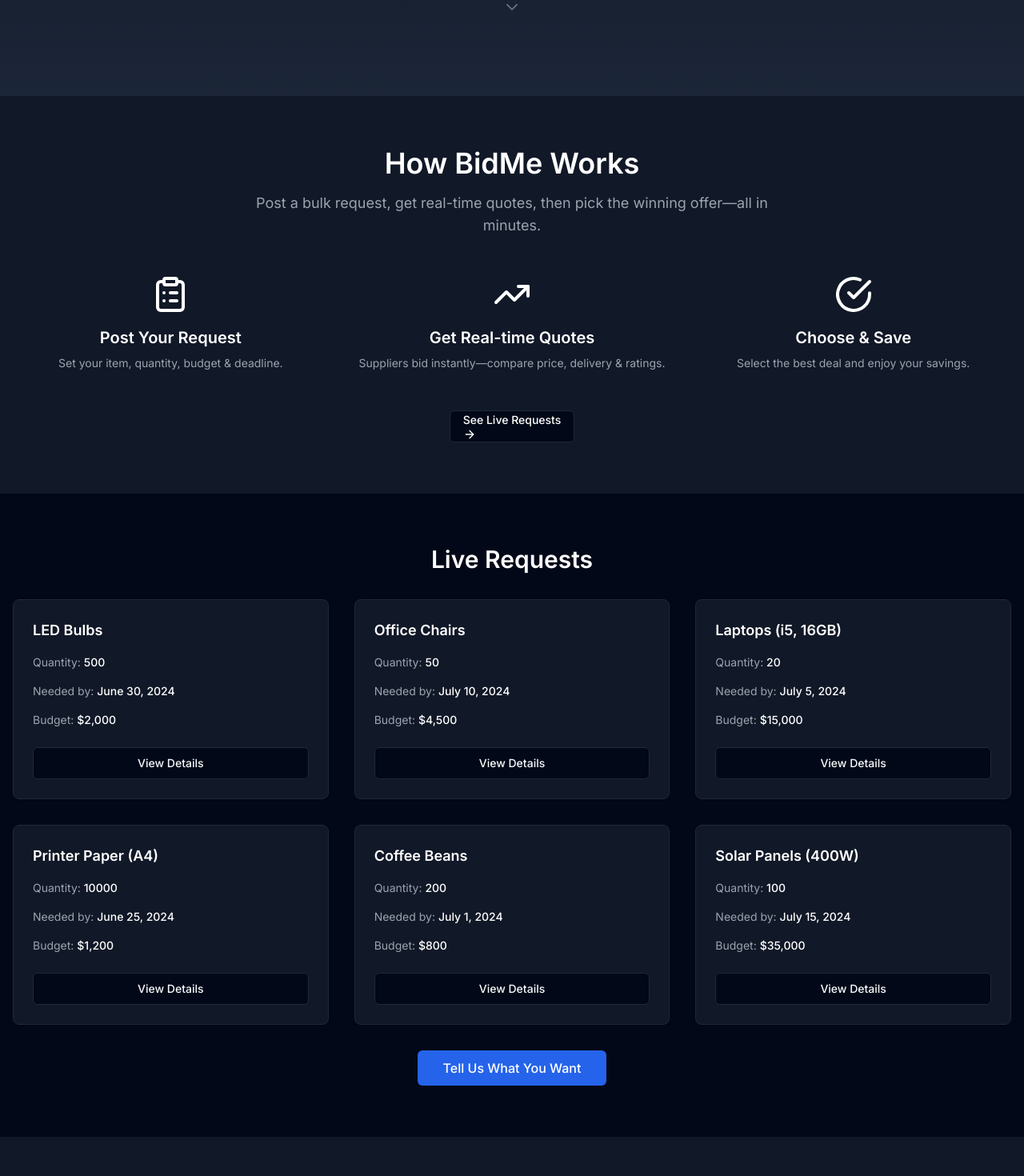
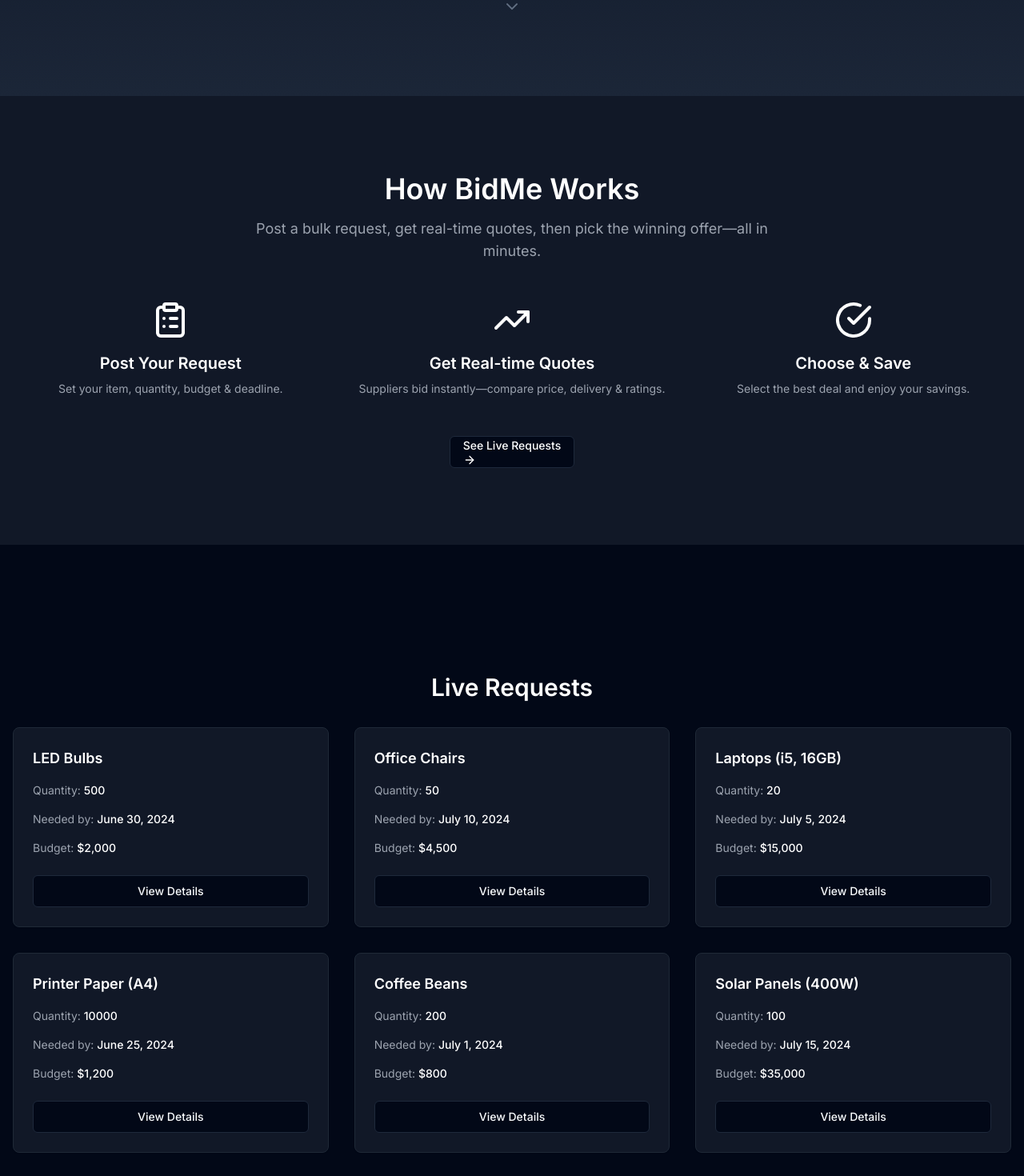
Before and after one commit to hectorestrada911/bidme, a Next.js app: page / in a window 1280 px wide. Shown: the part 600-2070 px from the top of the page at 80% size. Built offline with nearby package versions, Linux system fonts and the light colour scheme.

Commit message:
Improve section spacing and layout

```diff
--- a/src/app/layout.tsx
+++ b/src/app/layout.tsx
@@ -29,9 +29,11 @@
         >
           <div className="flex min-h-screen flex-col">
             <main className="flex-1">{children}</main>
-            <HowItWorks />
-            <LiveRequests />
-            <Footer />
+            <div className="space-y-24">
+              <HowItWorks />
+              <LiveRequests />
+              <Footer />
+            </div>
           </div>
         </ThemeProvider>
       </body>
--- a/src/components/HowItWorks.tsx
+++ b/src/components/HowItWorks.tsx
@@ -7,7 +7,7 @@
 
 export function HowItWorks() {
   return (
-    <section className="bg-gray-900 text-white py-16">
+    <section className="bg-gray-900 text-white py-24">
       <div className="container mx-auto px-4">
         <motion.h2
           initial={{ opacity: 0, y: 20 }}
```
